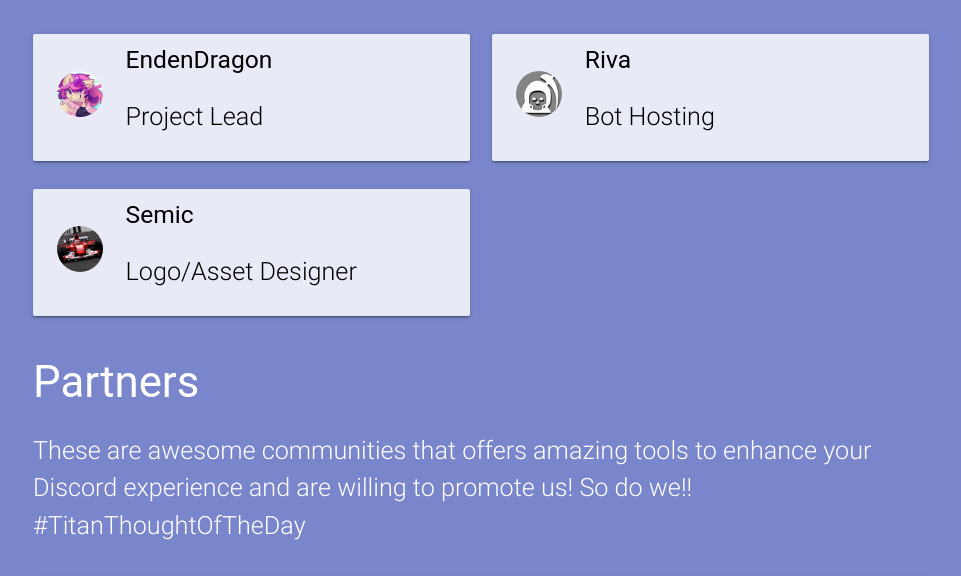
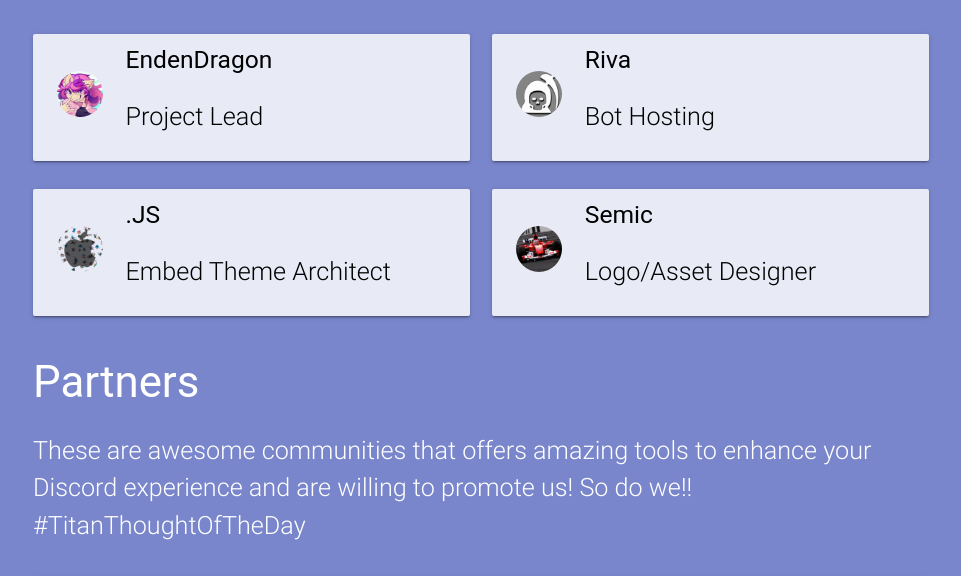
Before and after one commit to TitanEmbeds/Titan, a Python web app: template webapp/titanembeds/templates/about.html.j2 in a window 1280 px wide. Shown: the part 2027-2603 px from the top of the page, without its empty margins (159-1120 px from the left). Run offline with Jinja, Linux system fonts and the light colour scheme; the template is opened without the code that fills it, so the values that code supplies are empty; some libraries are stand-ins or nearby versions; some web fonts are replaced.

Commit message:
Add JS as the one who made themes in the about page

```diff
--- a/webapp/titanembeds/templates/about.html.j2
+++ b/webapp/titanembeds/templates/about.html.j2
@@ -81,6 +81,20 @@ etc.</p>
         <div class="card-panel indigo lighten-5 z-depth-1 no-height-padding">
           <div class="row valign-wrapper">
             <div class="col s2">
+              <img src="{{ url_for('static', filename='img/people/js.png') }}" alt=".JS" class="circle responsive-img">
+            </div>
+            <div class="col s10">
+                <h5 class="black-text card-title">.JS</h5><!-- Yes this dot is intentional -->
+                <p class="black-text flow-text">Embed Theme Architect</p>
+            </div>
+          </div>
+        </div>
+    </div>
+
+    <div class="col s12 m6">
+        <div class="card-panel indigo lighten-5 z-depth-1 no-height-padding">
+          <div class="row valign-wrapper">
+            <div class="col s2">
               <img src="{{ url_for('static', filename='img/people/semic.png') }}" alt="Semic" class="circle responsive-img">
             </div>
             <div class="col s10">
```
Also changed, not shown: webapp/titanembeds/static/img/people/js.png (added).
